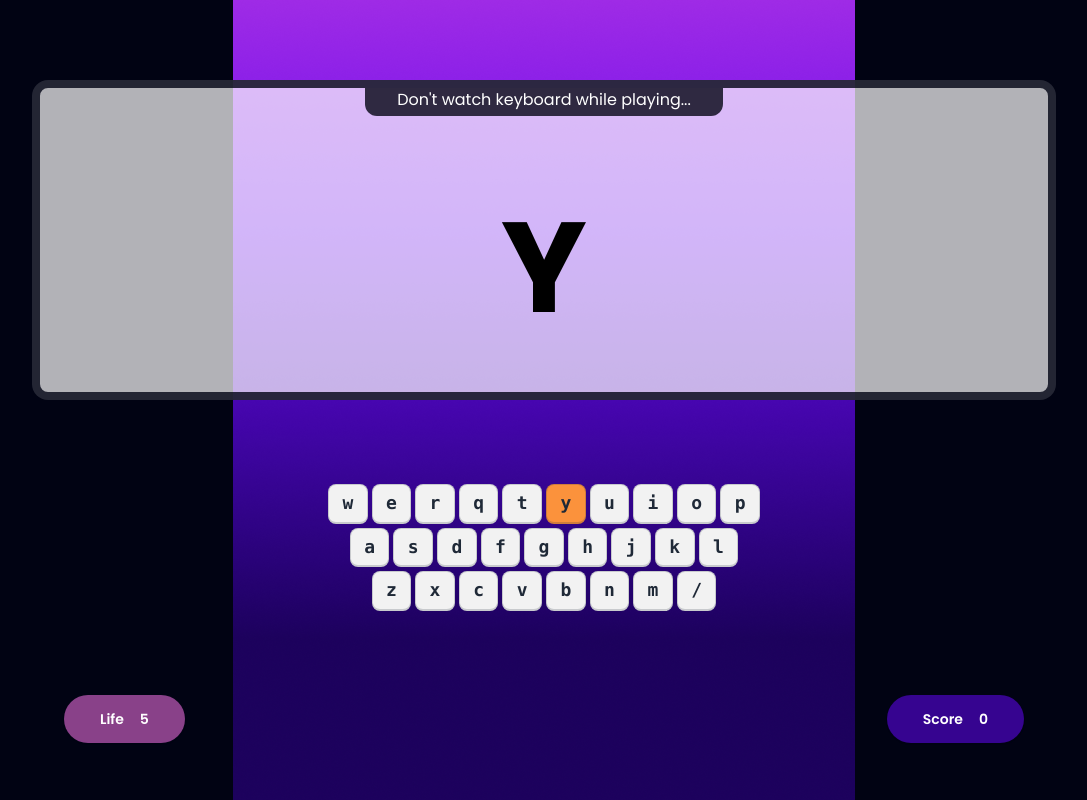
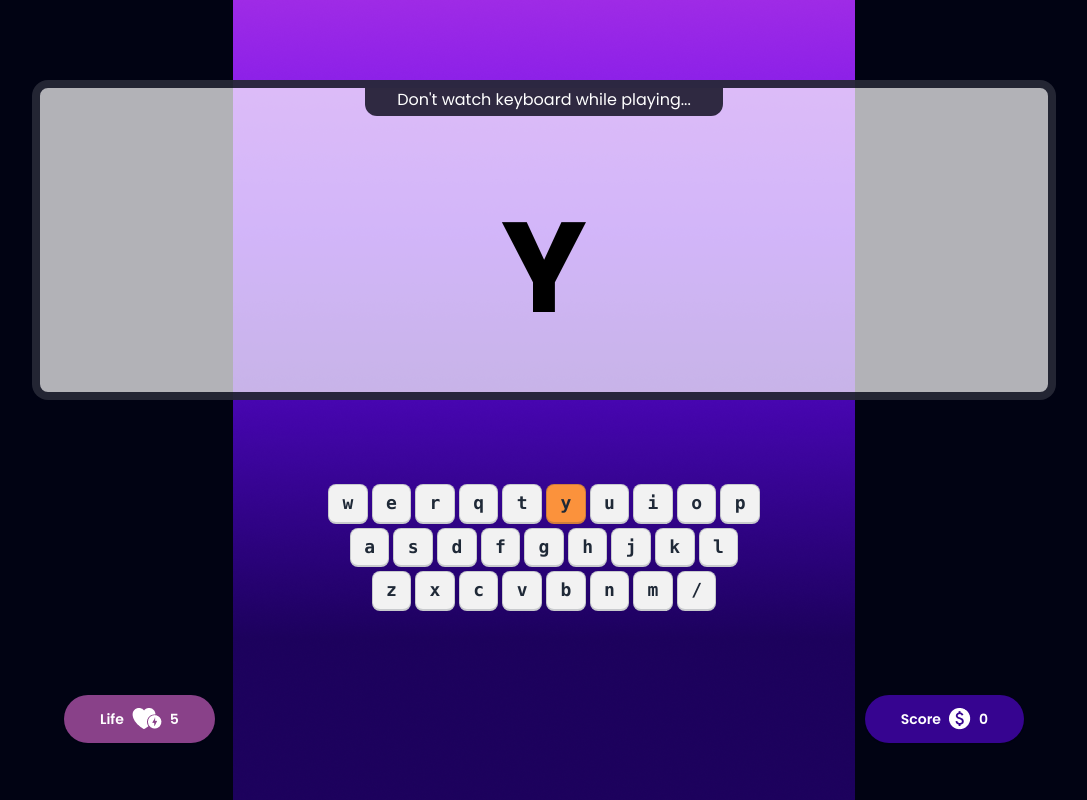
Before and after one commit to alex11920/alpha-games-pro, a plain HTML site: page index.html in a window 1280 px wide. Both pictures are taken after a click on the button "Play Now". Shown: the whole page, without its empty margins (96-1183 px from the left). Drawn offline with nearby package versions, Linux system fonts and the light colour scheme.

Commit message:
finished

```diff
--- a/index.html
+++ b/index.html
@@ -101,12 +101,12 @@
                 <div class="flex justify-between w-3/4">
                     <button class="btn text-white bg-[#894189] border-none rounded-full px-9">
                         Life
-                        <img src="">
+                        <img src="images/heart.png">
                         <span id="current-life">5</span>
                     </button>
                     <button class="btn text-white bg-[#360490] border-none rounded-full px-9">
                         Score
-                        <img src="">
+                        <img src="images/monetization.png">
                         <span id="current-score">0</span>
                     </button>
                 </div>
```
Also changed, not shown: images/heart.png (added), images/hearted.svg (deleted), images/monetization.png (added), images/monetizations.svg (deleted).
